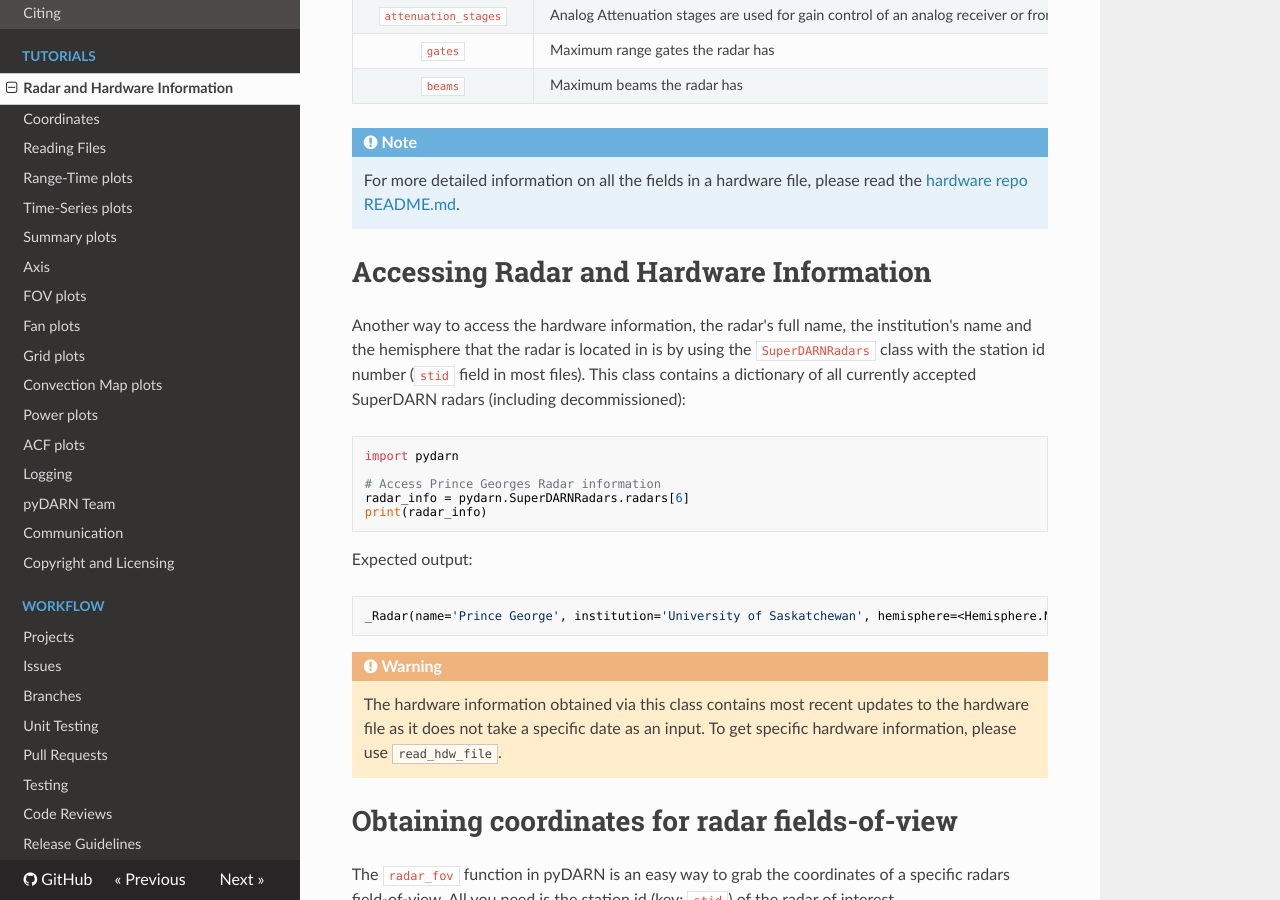
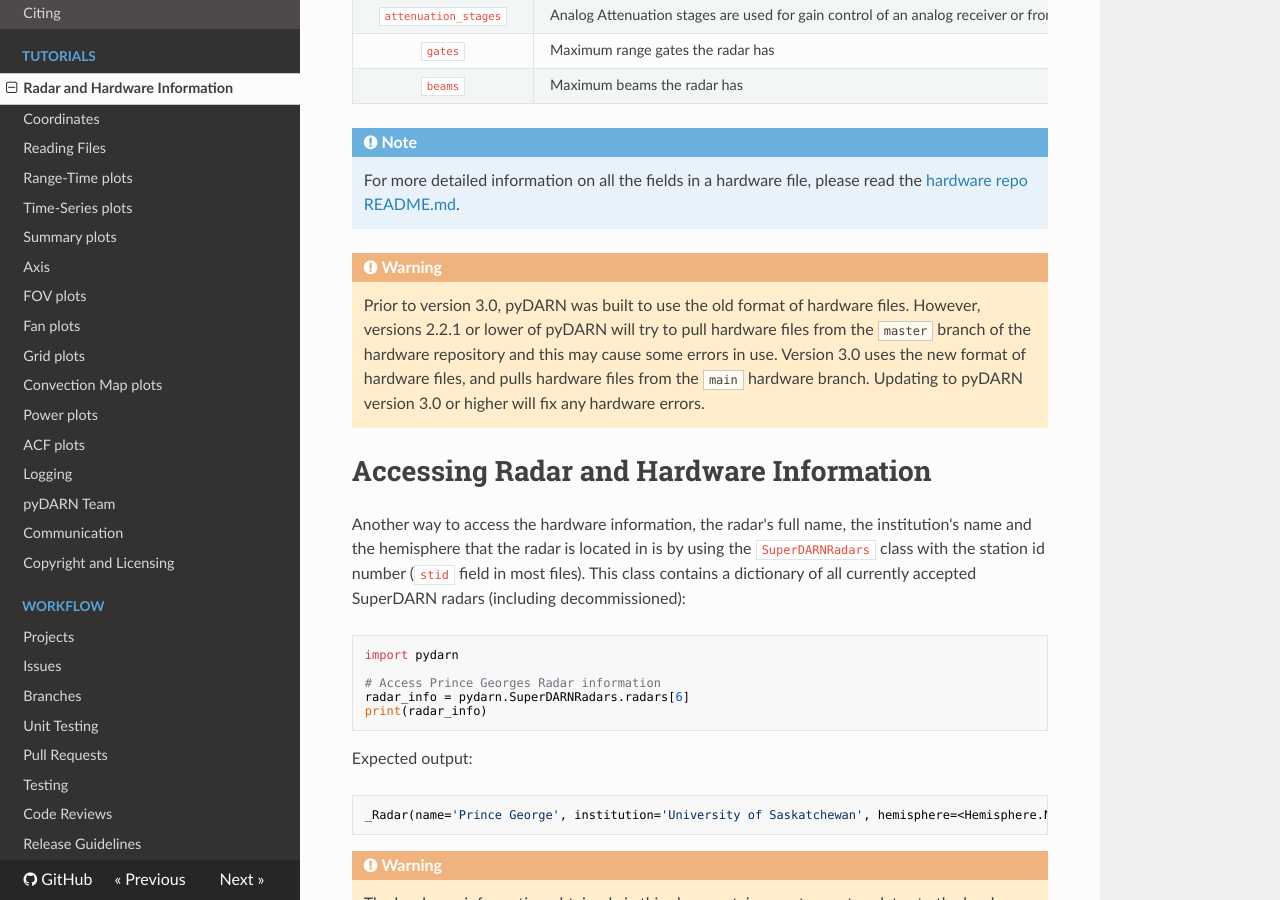
Before and after one commit to SuperDARN/pydarn, an MkDocs documentation site: the page built from docs/user/hardware.md, in a window 1280 px wide and 900 px high, scrolled down 1330 px. Built offline with MkDocs 1.6.1, drawn with Linux system fonts in a browser that asks for light colours; nearby versions of some CDN libraries.

Commit message:
added a warning in docs for hardware repo and hardware file errors on older versions

```diff
--- a/docs/user/hardware.md
+++ b/docs/user/hardware.md
@@ -69,6 +69,10 @@ Other information a user can access from the `_HdwInfo` object is:
 !!! Note
     For more detailed information on all the fields in a hardware file, please read the [hardware repo README.md](https://github.com/SuperDARN/hdw).
 
+!!! Warning
+    Prior to version 3.0, pyDARN was built to use the old format of hardware files. However, versions 2.2.1 or lower of pyDARN will try to pull hardware files from the `master` branch of the hardware repository and this may cause some errors in use.
+    Version 3.0 uses the new format of hardware files, and pulls hardware files from the `main` hardware branch. Updating to pyDARN version 3.0 or higher will fix any hardware errors.
+
 # Accessing Radar and Hardware Information
 
 Another way to access the hardware information, the radar's full name, the institution's name and the  hemisphere that the radar is located in is by using the `SuperDARNRadars` class with the station id number (`stid` field in most files).
```
